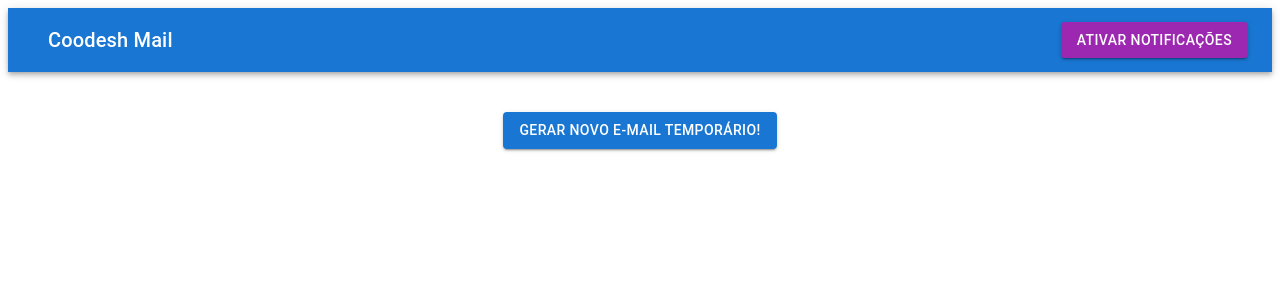
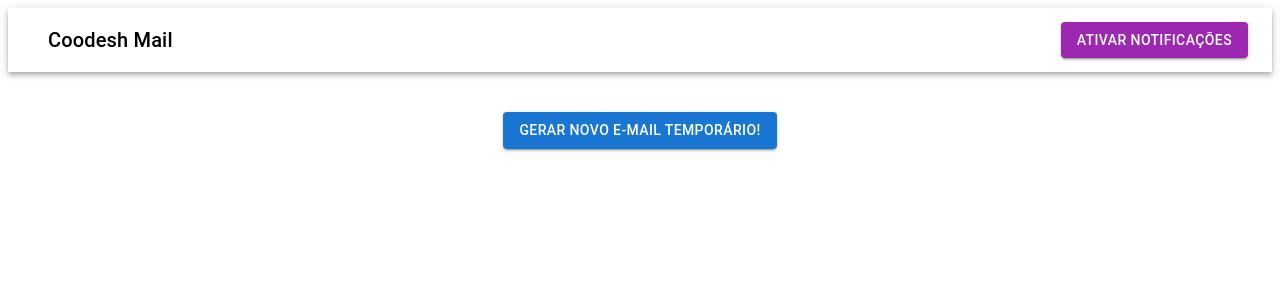
Before and after one commit to lmedhub/DropMail.me-Challenge, a Next.js app: page / in a window 1280 px wide. Shown: the top 300 px of the page. Built offline with nearby package versions, Linux system fonts and the light colour scheme.

Commit message:
appbar color

```diff
--- a/pages/index.tsx
+++ b/pages/index.tsx
@@ -192,7 +192,6 @@ export default function Home() {
                   ),
                 }}
               />
-
               <Button onClick={handleOpenSwal}>Encerrar sessão</Button>
             </>
           )}
--- a/src/components/appbar.tsx
+++ b/src/components/appbar.tsx
@@ -51,7 +51,7 @@ function NavBar() {
         title="Atenção!"
         text="Você bloqueou nossas notificações em seu navegador. Ative-as e reinicie e página para usar esta funcionalidade."
       />
-      <AppBar position="static">
+      <AppBar position="static" color="transparent">
         <Toolbar>
           <Box
             sx={{
```
